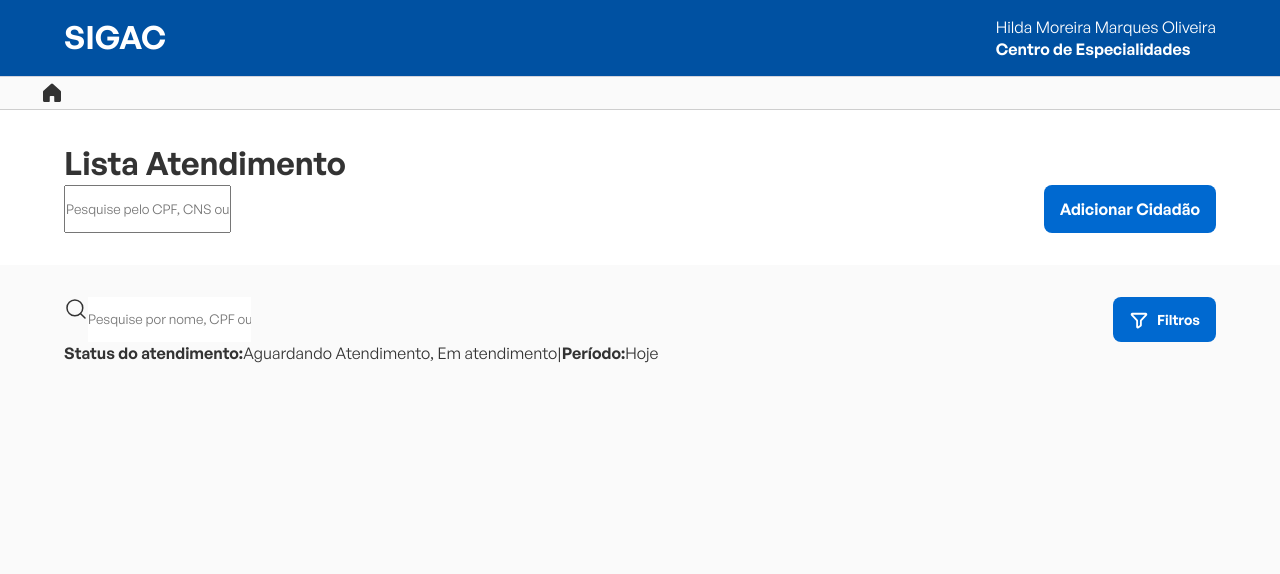
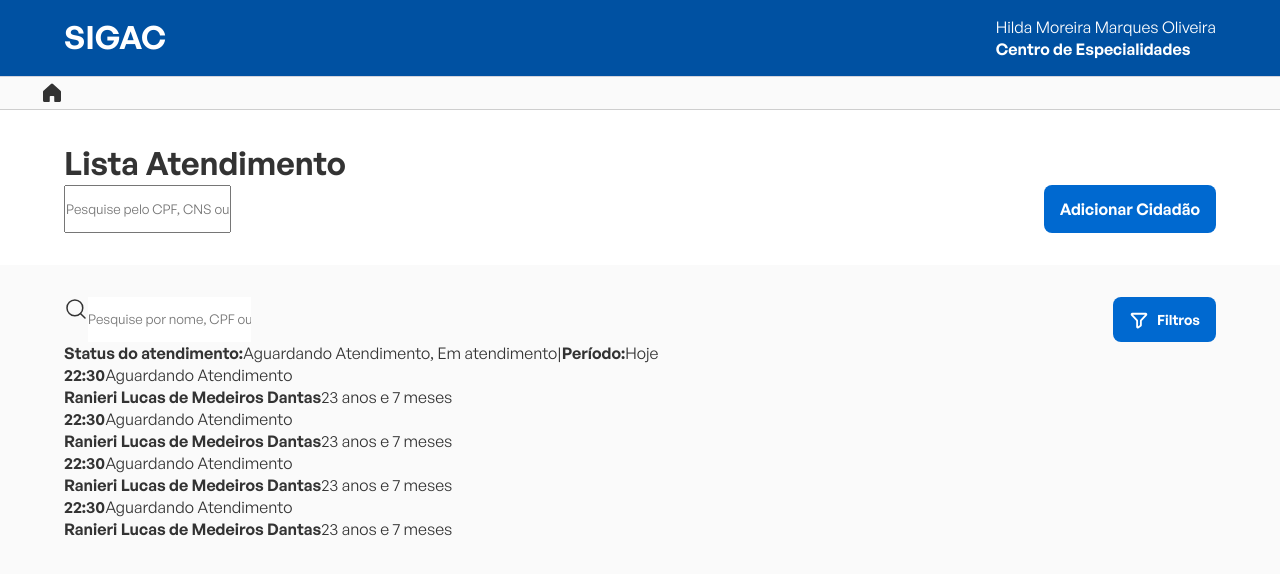
Before and after one commit to rlucasmd/sigac, a React (Vite) app in the folder frontend/: page /lista-atendimento in a window 1280 px wide. Shown: the top 574 px of the page. Built offline with nearby package versions, Linux system fonts and the light colour scheme.

Commit message:
add: listagem de atendimentos

```diff
--- /dev/null
+++ b/frontend/src/components/AtendimentoItem/index.tsx
@@ -0,0 +1,21 @@
+import { Container, Content, StatusIndicator } from "./styles";
+
+export function AtendimentoItem() {
+  return (
+    <Container>
+      <StatusIndicator />
+      <Content>
+        <div>
+          <div>
+            <strong>22:30</strong>
+            <span>Aguardando Atendimento</span>
+          </div>
+          <div>
+            <strong>Ranieri Lucas de Medeiros Dantas</strong>
+            <span>23 anos e 7 meses</span>
+          </div>
+        </div>
+      </Content>
+    </Container>
+  );
+}
--- /dev/null
+++ b/frontend/src/components/AtendimentoItem/styles.ts
@@ -0,0 +1,16 @@
+import styled from "styled-components";
+
+export const Container = styled.div`
+  display: flex;
+`;
+
+export const StatusIndicator = styled.div`
+  display: flex;
+`;
+
+export const Content = styled.div`
+`;
+
+export const ActionsContent = styled.div`
+  display: flex;
+`;
--- a/frontend/src/pages/ListaAtendimentos/index.tsx
+++ b/frontend/src/pages/ListaAtendimentos/index.tsx
@@ -1,9 +1,11 @@
 import { AutocompleteInput } from "../../components/AutocompleteInput";
 import { Button } from "../../components/Button";
 import { Input } from "../../components/Input";
-import { FiltrosContainer, ListaAtendimentoContainer, ListaAtendimentoContent, ListaAtendimentoHeader } from "./styles";
+import { FiltrosContainer, ListaAtendimentoContainer, ListaAtendimentoContent, ListaAtendimentoHeader, ListagemAtendimentos } from "./styles";
+import { listaAtendimentos } from "../../mocks/listaAtendimentos";
 
 import { MagnifyingGlass, Funnel } from "phosphor-react";
+import { AtendimentoItem } from "../../components/AtendimentoItem";
 
 export function ListaAtendimentos() {
   return (
@@ -38,7 +40,12 @@ export function ListaAtendimentos() {
             <span>Hoje</span>
           </div>
         </FiltrosContainer>
+        <ListagemAtendimentos>
+          {listaAtendimentos.map((atendimento) => (
+            <AtendimentoItem key={atendimento._id} />
+          ))}
 
+        </ListagemAtendimentos>
 
       </ListaAtendimentoContent>
     </ListaAtendimentoContainer>
--- a/frontend/src/pages/ListaAtendimentos/styles.ts
+++ b/frontend/src/pages/ListaAtendimentos/styles.ts
@@ -42,4 +42,10 @@ export const FiltrosContainer = styled.div`
 export const ListaAtendimentoContent = styled.div`
   display: flex;
   padding: 32px 64px;
+  flex-direction: column;
 `;
+
+export const ListagemAtendimentos = styled.div`
+  display: flex;
+  flex-direction: column;
+`;
```
